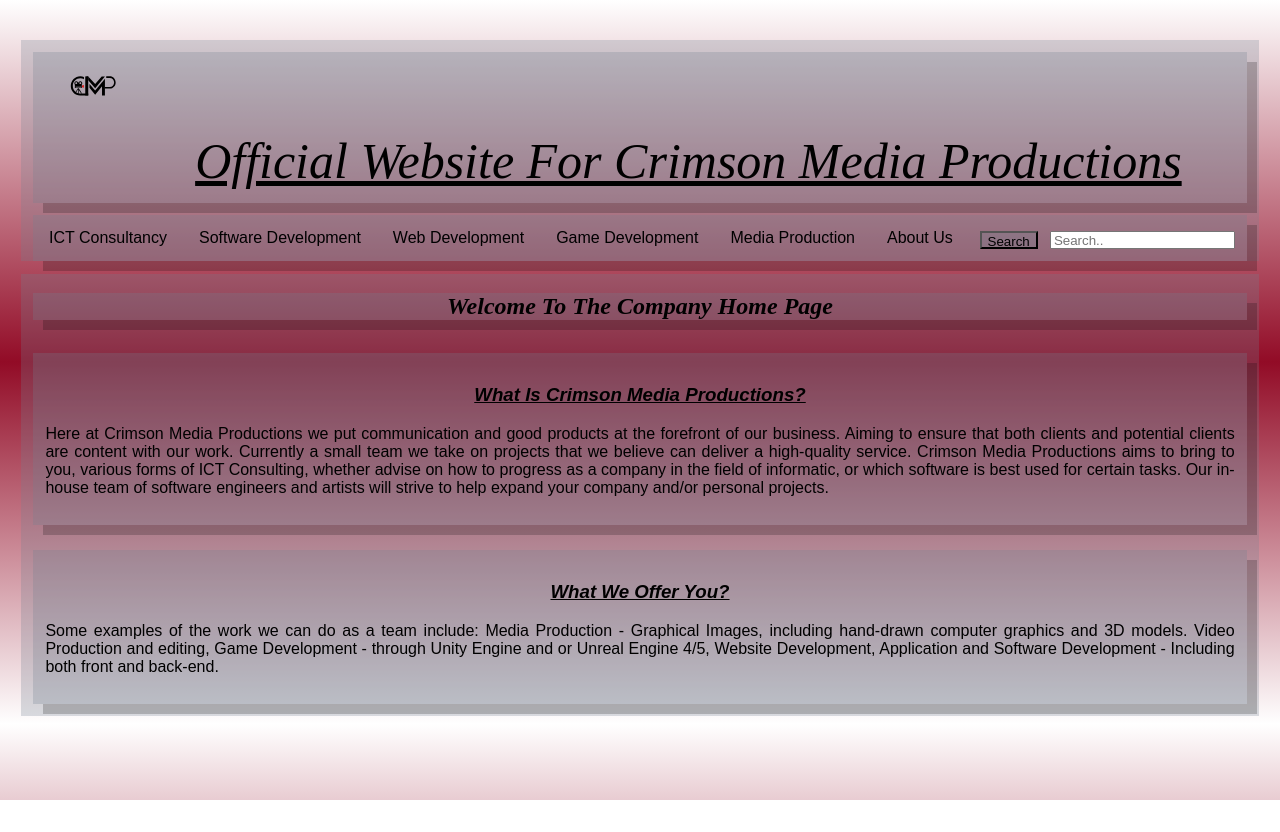
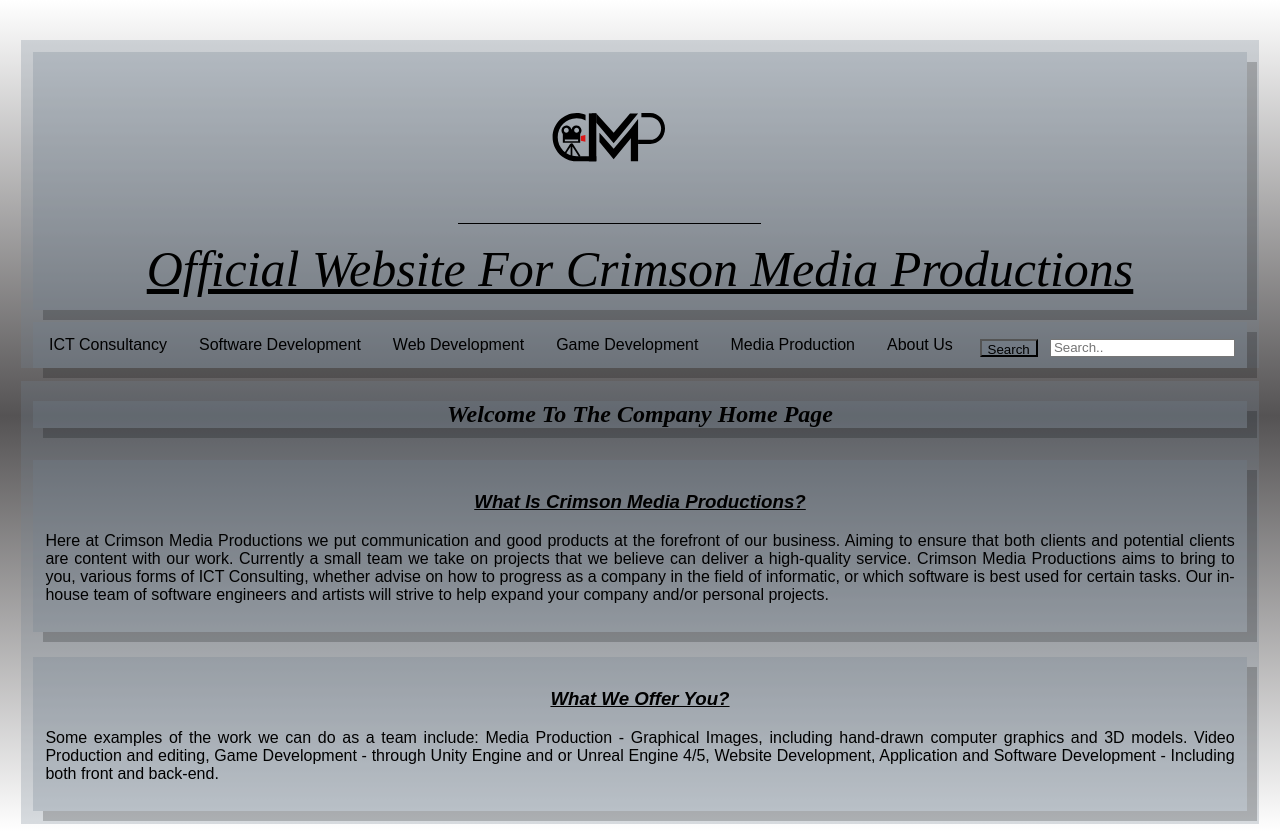
Before and after one commit to DragoonCrimson/crimsonmediaproductionwebsite, a plain HTML site: page index.html in a window 1280 px wide. Before the commit the page ends 800 px from the top, so only its background shows below. Drawn offline with Linux system fonts and the light colour scheme.

Commit message:
Update CrimsonProductions.css
Change colours, added logo, centered logo

```diff
--- a/CrimsonProductions.css
+++ b/CrimsonProductions.css
@@ -1,10 +1,11 @@
+/*MAIN CSS*/
 .body
 {
 	height:inherit;
 	width:inherit;
 	font-family: sans-serif;
 	cursor:pointer;
-	background-image: linear-gradient(white, rgb(146, 11, 38), white);
+	background-image: linear-gradient(white, rgb(85, 83, 84), white);
   	background-repeat:repeat-y;
   	background-size:auto;
 
@@ -38,9 +39,8 @@
 	font-family:"Verdana Pro Cond Light";
 	font-style:italic;
 	margin:1%;
-	padding-left:150px;
 	font-size: 50px;
-	float:left;
+	float:center;
 }
 .MainDiv
 {
@@ -61,7 +61,7 @@ h2
 	margin-left:1%;
 	position:center;
 	text-align:center;
-  box-shadow: 10px 10px rgba(0,0,0,0.2);
+    box-shadow: 10px 10px rgba(0,0,0,0.2);
 }
 h3
 {
@@ -118,8 +118,12 @@ p
 .logo
 {
 	max-height:100%;
-	max-width:10%;
-	float: left;
+	max-width:25%;
+	float: center;
+    border-bottom: solid black 1px;
+    margin-left:35%;
+    padding-bottom:-100px;
+    padding-top: -10%;
 }
 
 /*JavaScript Special CSS*/
@@ -191,12 +195,6 @@ img {
 div.gallery img {
   -webkit-box-reflect:below 0px linear-gradient(to bottom, rgba(0,0,0,0.0), rgba(0,0,0,0.4));
 }
-/*
-div.gallery img:hover {
-  width: 200%;
-  height:200%;
-  image-resolution:initial;
-}*/
 
 div.credit {
   padding: 10px;
@@ -204,7 +202,6 @@ div.credit {
 }
 
 /* Navigation Bar */
-
 ul {
   list-style-type: none;
   margin: 0;
@@ -215,15 +212,13 @@ ul {
   margin-left: 1%;
   margin-right:1%;
 }
-
 li {
   float: left;
 }
-
 li a, .dropbtn {
   display: inline-block;
   color: black;
-  text-align: center;
+  text-align: justify;
   padding: 14px 16px;
   text-decoration: none;
 }
@@ -250,7 +245,7 @@ li.dropdown {
   padding: 12px 16px;
   text-decoration: none;
   display: block;
-  text-align: left;
+  text-align: justify;
 }
 
 .dropdown-content a:hover {background-color: #f1f1f1;}
```
